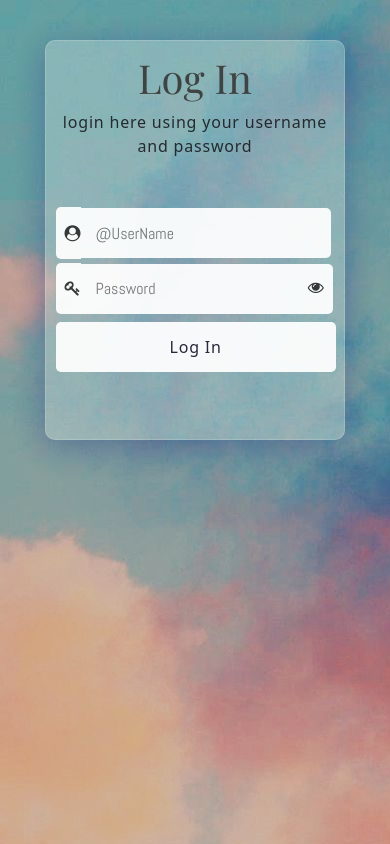
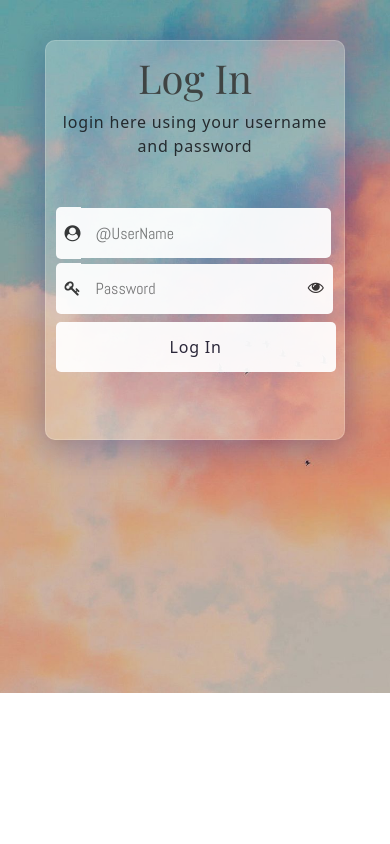
Before and after one commit to KanithiSubramanyam/personal-notepad, a React (Create React App) app: page / in a window 390 px wide. Built offline with nearby package versions, Linux system fonts and the light colour scheme; a web font is replaced by a local one.

Commit message:
wallepaper changed

```diff
--- a/src/App.css
+++ b/src/App.css
@@ -42,6 +42,7 @@ form {
   }
   body {
     background-image: url('./images/Wallpaper.jpg');
+    background-size: cover;
  }
 }
 form .con {
@@ -88,6 +89,7 @@ header p {letter-spacing: 0.05em;}
 
     cursor: pointer;
 }
+
 input[class="form-input"]{
     width: 240px;
     height: 50px;
@@ -103,7 +105,7 @@ input[class="form-input"]{
     border: none;
 
     border-radius: 0px 5px 5px 0px;
-    transition: 0.2s linear;
+    transition: 0.3s linear;
 
 }
 input[id="txt-input"] {width: 250px;}
```
